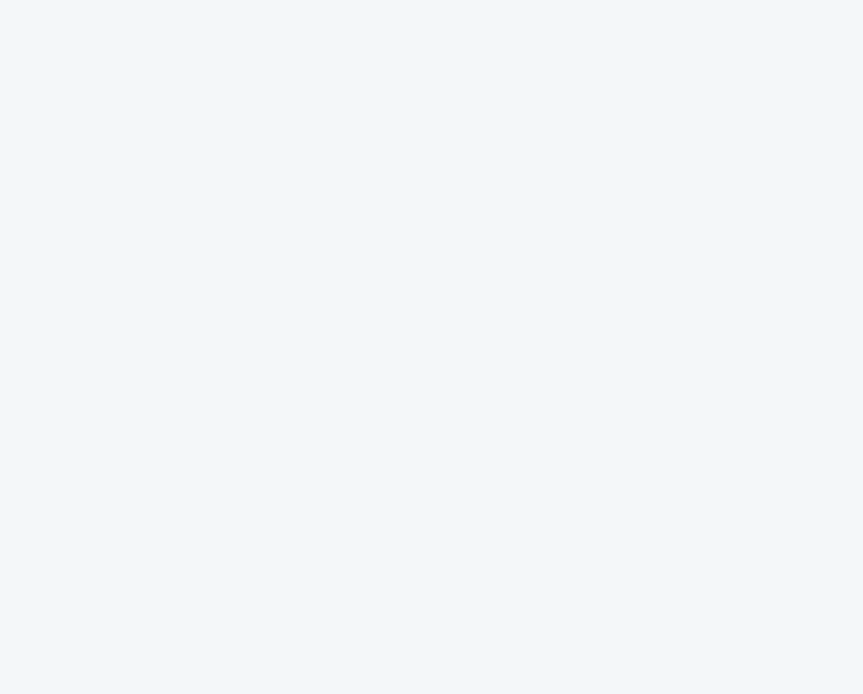
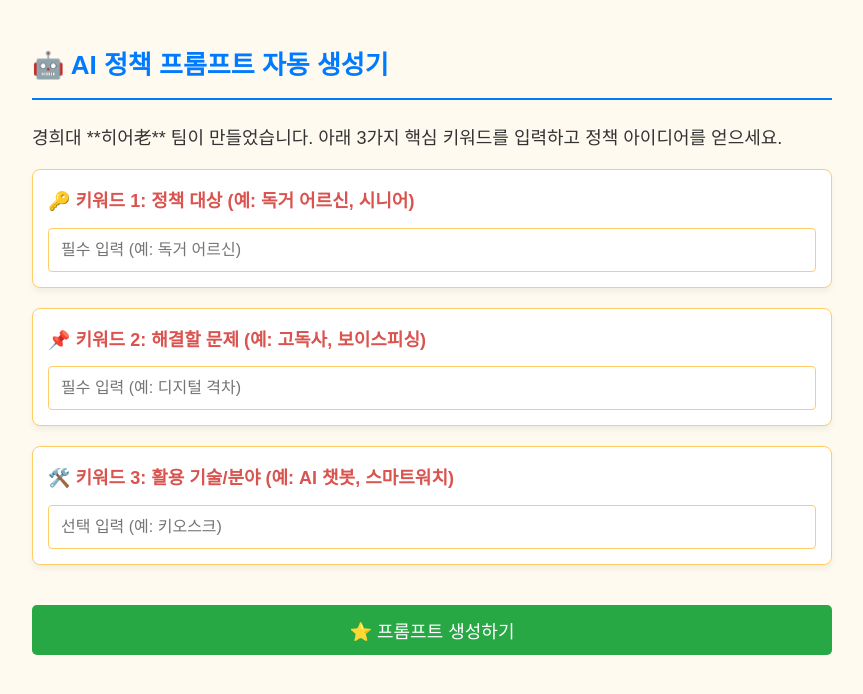
Before and after one commit to js594121-ops/ai-policy-generator, a plain HTML site: page index.html in a window 1280 px wide. Shown: the whole page, without its empty margins (208-1071 px from the left). Drawn offline with Linux system fonts and the light colour scheme.

Commit message:
Update index.html

```diff
--- a/index.html
+++ b/index.html
@@ -5,23 +5,145 @@
     <meta name="viewport" content="width=device-width, initial-scale=1.0">
     <title>AI 정책 프롬프트 생성기 (히어老 팀)</title>
     <style>
-        /* CSS 스타일: 글자 크기와 줄 간격을 키워서 가독성을 높였습니다. */
+        /* CSS 스타일: 연한 노란색 배경과 입력 칸 스타일 변경 */
         body {
             font-family: 'Malgun Gothic', sans-serif;
-            line-height: 1.8; /* 줄 간격 넓게 설정 */
-            font-size: 18px; /* 글자 크기 키움 */
+            line-height: 1.8;
+            font-size: 18px;
             padding: 20px;
             max-width: 800px;
             margin: 0 auto;
-            background-color: #f4f7f9;
+            background-color: #fffaf0; /* 연한 노란색 배경 (아이보리/베이지 톤) */
+            color: #333;
         }
-        h2 { color: #007bff; border-bottom: 2px solid #007bff; padding-bottom: 10px; font-size: 24px; }
-        h3 { font-size: 20px; }
+        h2 { color: #007bff; border-bottom: 2px solid #007bff; padding-bottom: 10px; font-size: 26px; }
+        h3 { font-size: 22px; margin-top: 30px; }
         p { margin-bottom: 15px; }
-        label { display: block; margin-top: 15px; font-weight: bold; font-size: 18px; }
-        input[type="text"] { width: 100%; padding: 12px; margin-top: 5px; box-sizing: border-box; border: 1px solid #ccc; border-radius: 4px; font-size: 16px; }
-        button { background-color: #28a745; color: white; padding: 12px 20px; margin-top: 20px; border: none; border-radius: 5px; cursor: pointer; font-size: 18px; transition: background-color 0.3s; }
+
+        /* 버튼식 입력란 스타일 */
+        .input-group {
+            background-color: #ffffff;
+            border: 1px solid #ffcc66; /* 밝은 주황색 테두리 */
+            border-radius: 8px;
+            padding: 15px;
+            margin-bottom: 20px;
+            box-shadow: 0 4px 6px rgba(0,0,0,0.05);
+        }
+        .input-group label {
+            display: block;
+            font-weight: bold;
+            margin-bottom: 5px;
+            font-size: 18px;
+            color: #d9534f; /* 강조 색상 */
+        }
+        input[type="text"] {
+            width: 100%;
+            padding: 12px;
+            box-sizing: border-box;
+            border: 1px solid #ffcc66;
+            border-radius: 4px;
+            font-size: 16px;
+            margin-top: 5px;
+        }
+
+        /* 일반 버튼 스타일 */
+        button {
+            background-color: #28a745;
+            color: white;
+            padding: 12px 20px;
+            margin-top: 20px;
+            border: none;
+            border-radius: 5px;
+            cursor: pointer;
+            font-size: 18px;
+            transition: background-color 0.3s;
+            width: 100%; /* 버튼 가로 폭 100%로 설정 */
+            box-sizing: border-box;
+        }
         button:hover { background-color: #218838; }
+
+        /* 결과 박스 스타일 */
         .result-box { margin-top: 30px; padding: 20px; border: 1px solid #ddd; background-color: #fff; border-radius: 8px; }
         .prompt-output { background-color: #e9ecef; padding: 15px; border-radius: 5px; white-space: pre-wrap; word-break: break-all; font-family: monospace; font-size: 16px; margin-top: 10px; }
-        .explanation-box { margin-top:
+        .explanation-box { margin-top: 20px; padding: 15px; border-left: 5px solid #ffc107; background-color: #fff3cd; color: #856404; border-radius: 4px; }
+        .copy-btn { background-color: #007bff; margin-left: 0; font-size: 18px; }
+        .copy-btn:hover { background-color: #0056b3; }
+    </style>
+</head>
+<body>
+
+    <h2>🤖 AI 정책 프롬프트 자동 생성기</h2>
+    <p>경희대 **히어老** 팀이 만들었습니다. 아래 3가지 핵심 키워드를 입력하고 정책 아이디어를 얻으세요.</p>
+
+    <div id="input-section">
+
+        <div class="input-group">
+            <label for="keyword1">🔑 키워드 1: 정책 대상 (예: 독거 어르신, 시니어)</label>
+            <input type="text" id="keyword1" placeholder="필수 입력 (예: 독거 어르신)">
+        </div>
+
+        <div class="input-group">
+            <label for="keyword2">📌 키워드 2: 해결할 문제 (예: 고독사, 보이스피싱)</label>
+            <input type="text" id="keyword2" placeholder="필수 입력 (예: 디지털 격차)">
+        </div>
+
+        <div class="input-group">
+            <label for="keyword3">🛠️ 키워드 3: 활용 기술/분야 (예: AI 챗봇, 스마트워치)</label>
+            <input type="text" id="keyword3" placeholder="선택 입력 (예: 키오스크)">
+        </div>
+
+        <button onclick="generatePrompt()">⭐ 프롬프트 생성하기</button>
+    </div>
+
+    <div id="result-section" class="result-box" style="display:none;">
+        <h3>✅ 생성된 맞춤 정책 프롬프트 (ChatGPT / Gemini용)</h3>
+        <p>아래 질문을 복사해서 AI에 붙여넣으세요.</p>
+        <div id="promptOutput" class="prompt-output"></div>
+        <button class="copy-btn" onclick="copyPrompt()">질문 복사하기</button>
+
+        <h3 style="margin-top: 30px;">👴 가이드북용 '쉬운 설명' 문구</h3>
+        <div id="explanationOutput" class="explanation-box"></div>
+    </div>
+
+    <script>
+        function generatePrompt() {
+            const k1 = document.getElementById('keyword1').value.trim() || '고령층';
+            const k2 = document.getElementById('keyword2').value.trim() || '생활 불편';
+            const k3 = document.getElementById('keyword3').value.trim() || '지역 봉사';
+
+            // 1. AI에게 던질 최적의 질문(프롬프트) 생성
+            const prompt = `당신은 정책 전문가이자, 쉬운 설명을 잘하는 작가입니다.
+
+            요청:
+            1. **정책 제안:** [${k1}]을 위한 정책을 [${k2}] 문제를 해결하고 [${k3}]을(를) 활용하는 아이디어로 **3가지** 제안해 주세요.
+            2. **형식:** 각 정책의 이름, 실행 방법, 장단점, 예상 예산을 포함하여 **표**로 깔끔하게 정리해 주세요.
+            3. **설명:** 정책 제안 표 아래에, 이 정책들이 왜 필요한지 **노인분들이 쉽게 이해할 수 있도록** '손자/손녀가 설명하는 방식'으로 **간결하게** 설명해 주세요. (5줄 이내)`;
+
+            // 2. 노인분들을 위한 쉬운 설명 문구 생성
+            const explanation = `
+            ⭐ **${k1}** 분들이 겪는 가장 큰 어려움인 **'${k2}'**를 해결하기 위해, 우리 팀은 **'${k3}'** 같은 새로운 방법을 사용해봤어요.
+
+            **AI(인공지능)에게** 이 세 가지(대상, 문제, 방법)를 알려주니까, AI가 **가장 좋은 해결책 3가지**를 찾아줬어요.
+
+            이 정책은 **${k1}** 분들의 **${k2}**를 덜어주고, 더 행복한 생활을 만드는 데 도움이 될 거예요.
+            `;
+
+            // 3. 결과 화면에 표시
+            document.getElementById('promptOutput').textContent = prompt;
+            document.getElementById('explanationOutput').innerHTML = explanation.replace(/\n/g, '<br>');
+            document.getElementById('result-section').style.display = 'block';
+        }
+
+        function copyPrompt() {
+            const promptText = document.getElementById('promptOutput').textContent;
+            navigator.clipboard.writeText(promptText).then(() => {
+                alert('AI 질문(프롬프트)이 복사되었습니다. ChatGPT/Gemini에 붙여넣으세요!');
+            }).catch(err => {
+                console.error('복사 실패:', err);
+                alert('복사에 실패했습니다. 내용을 직접 드래그하여 복사해 주세요.');
+            });
+        }
+    </script>
+
+</body>
+</html>
```
